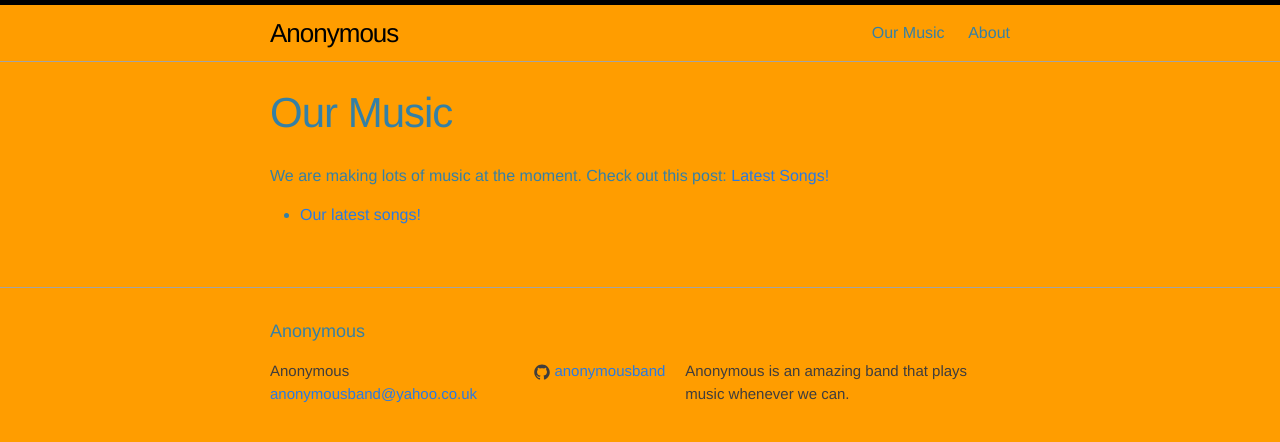
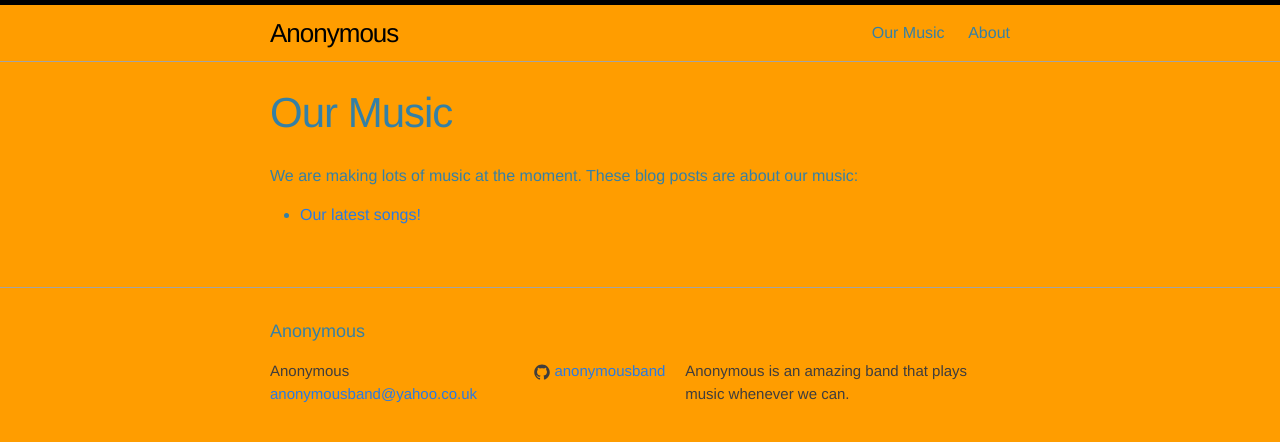
Before and after one commit to anonymousband/anonymousband.github.io, a Jekyll site: the page built from songs/index.md, in a window 1280 px wide. Shown: the top 442 px of the page. Built offline with Jekyll 4.4.1, drawn with Linux system fonts in a browser that asks for light colours.

Commit message:
Update index.md

```diff
--- a/songs/index.md
+++ b/songs/index.md
@@ -3,8 +3,7 @@ layout: page
 title: Our Music
 permalink: /songs/
 ---
-We are making lots of music at the moment. Check out this post:
-[Latest Songs!]({{ site.baseurl }}{% post_url 2017-01-29-latest-songs %})
+We are making lots of music at the moment. These blog posts are about our music:
 
 {% for post in site.categories.songs %}
 <ul>
```
